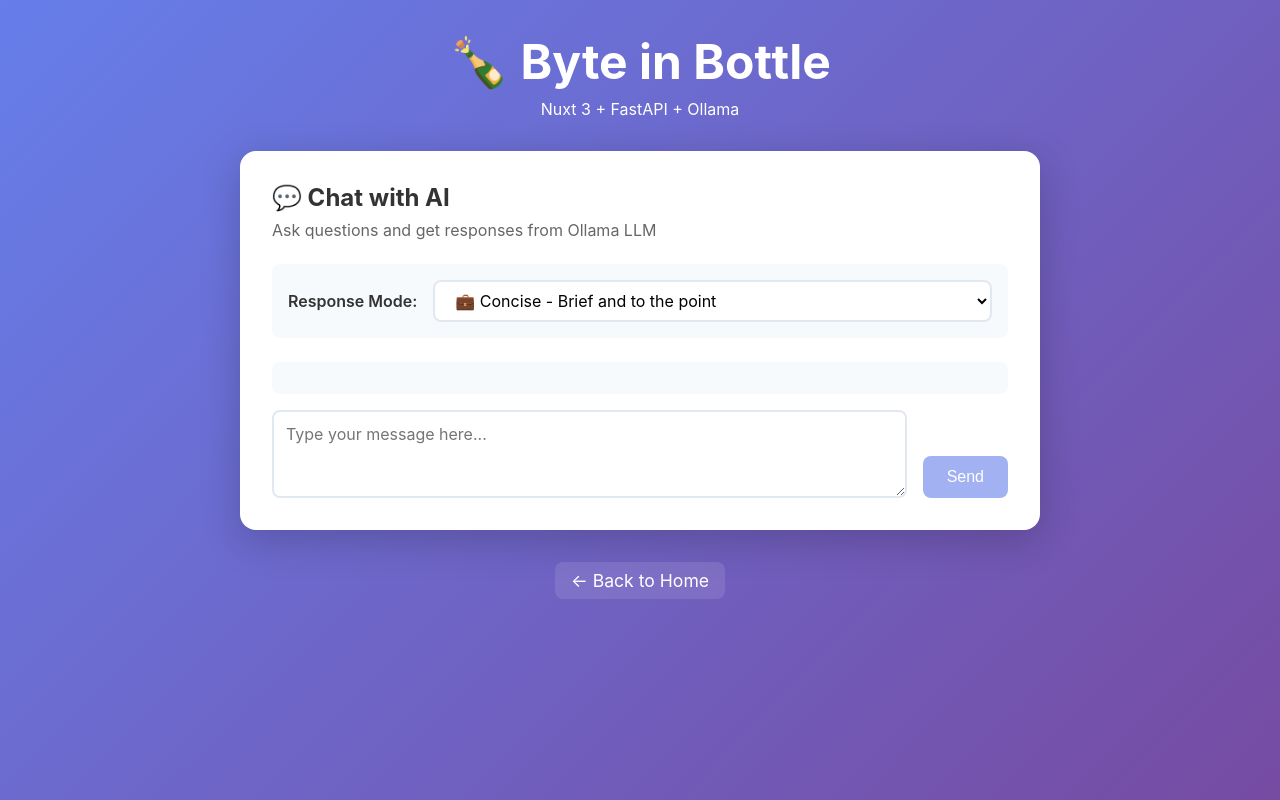
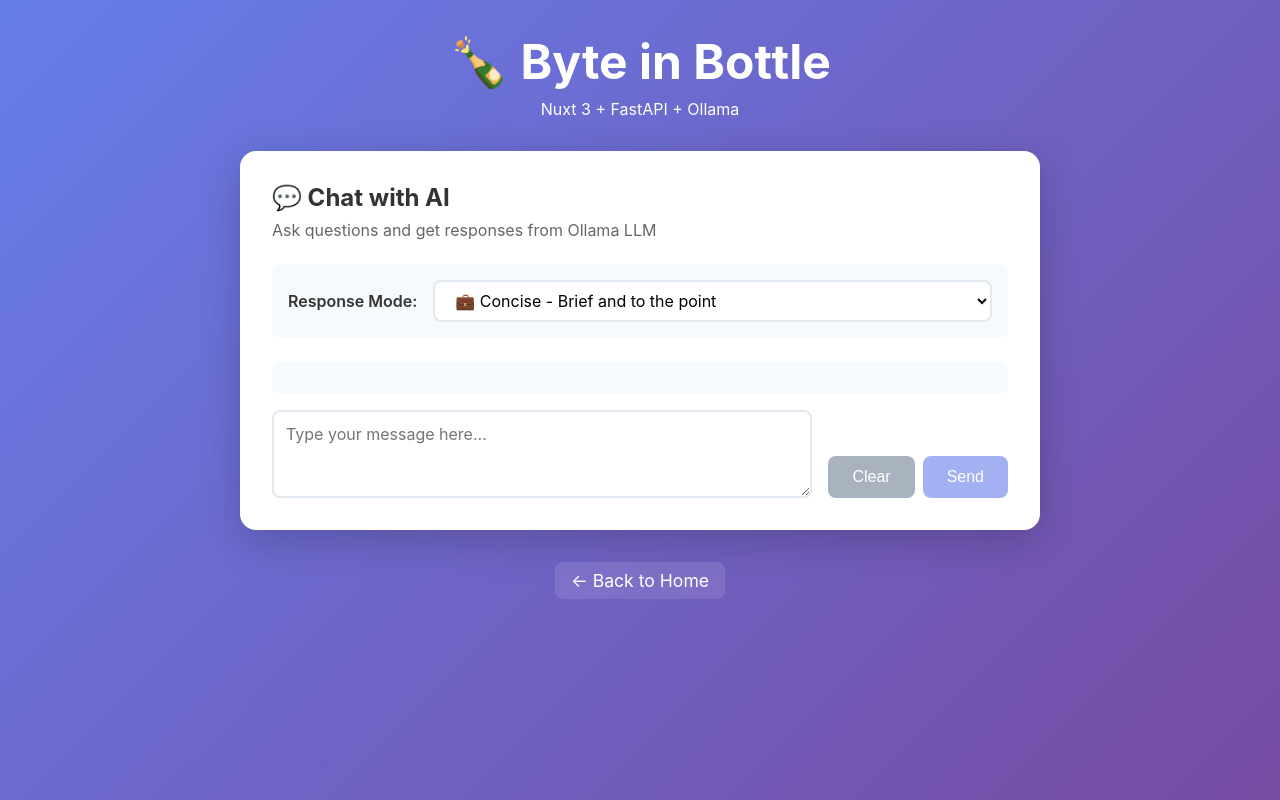
Before and after one commit to nat236919/byte-in-bottle, a Nuxt app in the folder frontend/: page /chat in a window 1280 px wide. Built offline with nearby package versions, Linux system fonts and the light colour scheme.

Commit message:
feat(chat): add clear conversation button

```diff
--- a/frontend/app/components/ChatInterface.vue
+++ b/frontend/app/components/ChatInterface.vue
@@ -33,9 +33,14 @@
             <div class="input-container">
                 <textarea v-model="userInput" @keydown.enter.prevent="handleSend"
                     placeholder="Type your message here..." rows="3" :disabled="loading"></textarea>
-                <button @click="handleSend" class="btn" :disabled="isSendDisabled">
-                    {{ loading ? 'Sending...' : 'Send' }}
-                </button>
+                <div class="button-group">
+                    <button @click="handleClear" class="btn btn-secondary" :disabled="loading || messages.length === 0">
+                        Clear
+                    </button>
+                    <button @click="handleSend" class="btn" :disabled="isSendDisabled">
+                        {{ loading ? 'Sending...' : 'Send' }}
+                    </button>
+                </div>
             </div>
 
             <p v-if="error" class="error">{{ error }}</p>
@@ -60,6 +65,12 @@
             messagesContainer.value.scrollTop = messagesContainer.value.scrollHeight
         }
     })
+}
+
+const handleClear = () => {
+    messages.value = []
+    error.value = ''
+    userInput.value = ''
 }
 
 const handleSend = async () => {
@@ -222,6 +233,11 @@
     align-items: flex-end;
 }
 
+.button-group {
+    display: flex;
+    gap: 0.5rem;
+}
+
 textarea {
     flex: 1;
     padding: 0.75rem;
@@ -264,6 +280,14 @@
     cursor: not-allowed;
 }
 
+.btn-secondary {
+    background: #718096;
+}
+
+.btn-secondary:hover:not(:disabled) {
+    background: #4a5568;
+}
+
 .error {
     color: #e53e3e;
     margin-top: 1rem;
```
